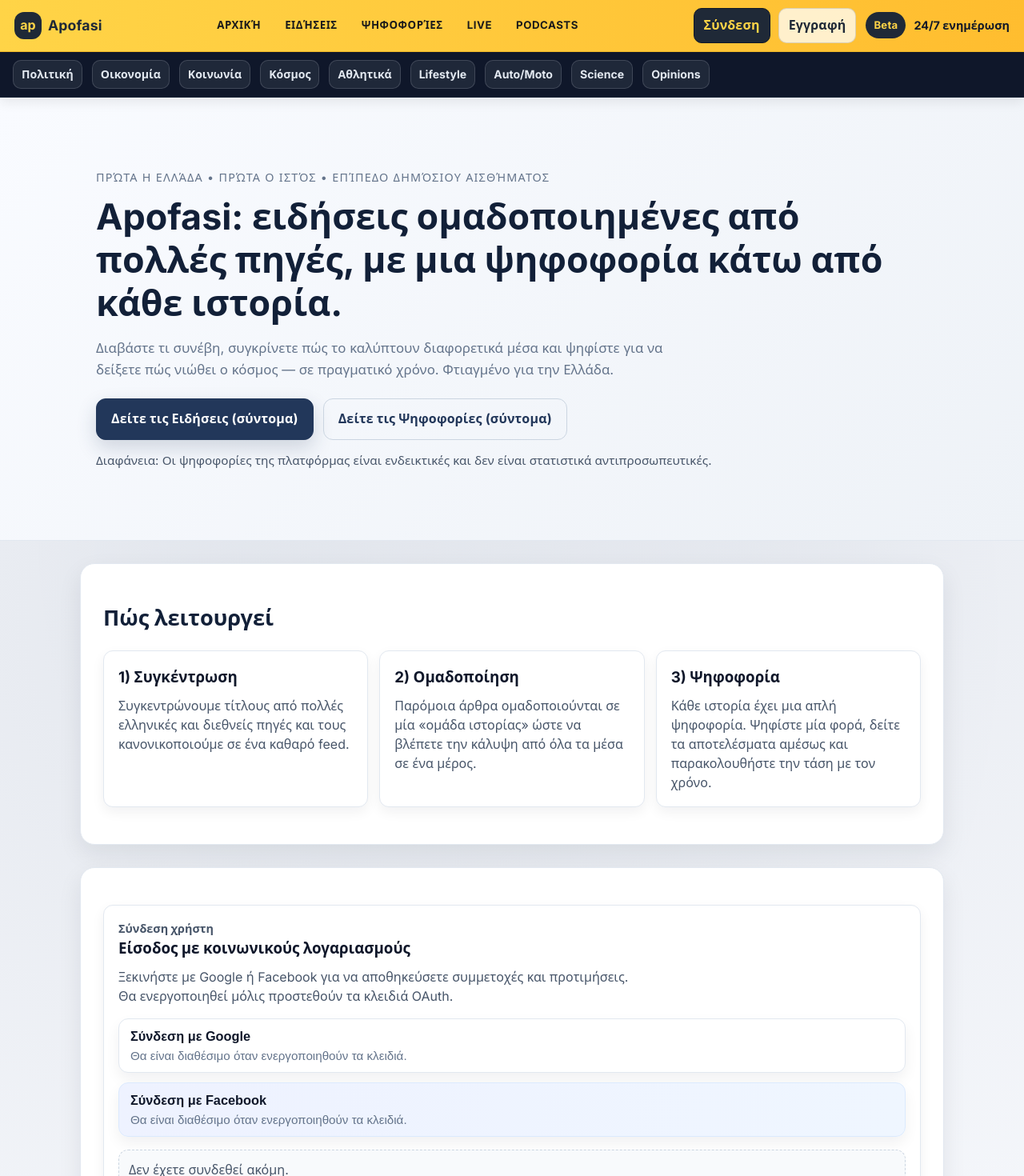
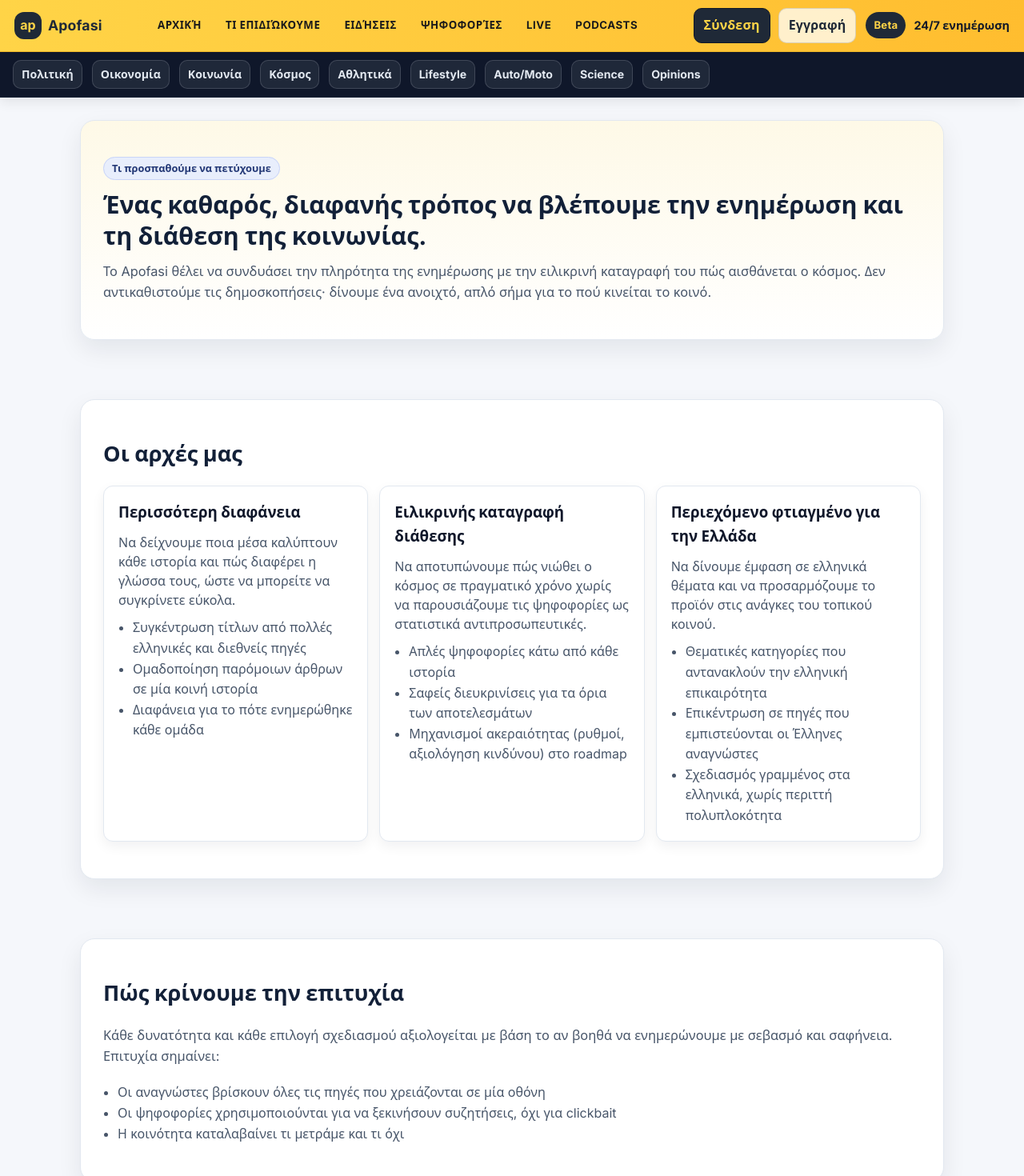
Before and after one commit to Antoniskp/apofasi, a React (Vite) app in the folder client/: page /mission in a window 1280 px wide. Shown: the top 1470 px of the page at 80% size. Built offline with nearby package versions, Linux system fonts and the light colour scheme; no server answers.

Commit message:
Add mission page detailing project goals

```diff
--- a/client/src/App.jsx
+++ b/client/src/App.jsx
@@ -4,6 +4,7 @@ import Home from "./pages/Home.jsx";
 import News from "./pages/News.jsx";
 import Polls from "./pages/Polls.jsx";
 import AuthStatus from "./pages/AuthStatus.jsx";
+import Mission from "./pages/Mission.jsx";
 
 function App() {
   return (
@@ -13,6 +14,7 @@ function App() {
         <main className="page-main">
           <Routes>
             <Route path="/" element={<Home />} />
+            <Route path="/mission" element={<Mission />} />
             <Route path="/news" element={<News />} />
             <Route path="/polls" element={<Polls />} />
             <Route path="/auth/success" element={<AuthStatus type="success" />} />
--- a/client/src/components/MenuBars.jsx
+++ b/client/src/components/MenuBars.jsx
@@ -3,6 +3,7 @@ import { useState } from "react";
 
 const topMenu = [
   { label: "Αρχική", to: "/" },
+  { label: "Τι επιδιώκουμε", to: "/mission" },
   { label: "Ειδήσεις", to: "/news" },
   { label: "Ψηφοφορίες", to: "/polls" },
   { label: "LIVE", to: "/news" },
--- a/client/src/index.css
+++ b/client/src/index.css
@@ -631,6 +631,49 @@ button:focus-visible {
   max-width: 640px;
 }
 
+.mission-page {
+  display: flex;
+  flex-direction: column;
+  gap: 18px;
+  padding: 0 14px 32px;
+}
+
+.mission-hero {
+  text-align: left;
+  background: linear-gradient(180deg, #fef9e7 0%, #fff 100%);
+}
+
+.mission-hero h1 {
+  margin: 14px 0 10px;
+  font-size: 1.9rem;
+  line-height: 1.3;
+  color: var(--accent-strong);
+}
+
+.mission-lede {
+  margin: 0;
+  color: var(--ink-muted);
+  font-size: 1.02rem;
+}
+
+.mission-grid {
+  align-items: stretch;
+}
+
+.mission-card h3 {
+  margin-bottom: 10px;
+}
+
+.mission-card .list {
+  margin-top: 10px;
+}
+
+.mission-success {
+  display: flex;
+  flex-direction: column;
+  gap: 10px;
+}
+
 .error-text {
   color: #b91c1c;
   font-weight: 600;
--- /dev/null
+++ b/client/src/pages/Mission.jsx
@@ -0,0 +1,87 @@
+import React from "react";
+
+const pillars = [
+  {
+    title: "Περισσότερη διαφάνεια",
+    description:
+      "Να δείχνουμε ποια μέσα καλύπτουν κάθε ιστορία και πώς διαφέρει η γλώσσα τους, ώστε να μπορείτε να συγκρίνετε εύκολα.",
+    points: [
+      "Συγκέντρωση τίτλων από πολλές ελληνικές και διεθνείς πηγές",
+      "Ομαδοποίηση παρόμοιων άρθρων σε μία κοινή ιστορία",
+      "Διαφάνεια για το πότε ενημερώθηκε κάθε ομάδα"
+    ]
+  },
+  {
+    title: "Ειλικρινής καταγραφή διάθεσης",
+    description:
+      "Να αποτυπώνουμε πώς νιώθει ο κόσμος σε πραγματικό χρόνο χωρίς να παρουσιάζουμε τις ψηφοφορίες ως στατιστικά αντιπροσωπευτικές.",
+    points: [
+      "Απλές ψηφοφορίες κάτω από κάθε ιστορία",
+      "Σαφείς διευκρινίσεις για τα όρια των αποτελεσμάτων",
+      "Μηχανισμοί ακεραιότητας (ρυθμοί, αξιολόγηση κινδύνου) στο roadmap"
+    ]
+  },
+  {
+    title: "Περιεχόμενο φτιαγμένο για την Ελλάδα",
+    description:
+      "Να δίνουμε έμφαση σε ελληνικά θέματα και να προσαρμόζουμε το προϊόν στις ανάγκες του τοπικού κοινού.",
+    points: [
+      "Θεματικές κατηγορίες που αντανακλούν την ελληνική επικαιρότητα",
+      "Επικέντρωση σε πηγές που εμπιστεύονται οι Έλληνες αναγνώστες",
+      "Σχεδιασμός γραμμένος στα ελληνικά, χωρίς περιττή πολυπλοκότητα"
+    ]
+  }
+];
+
+const successSignals = [
+  "Οι αναγνώστες βρίσκουν όλες τις πηγές που χρειάζονται σε μία οθόνη",
+  "Οι ψηφοφορίες χρησιμοποιούνται για να ξεκινήσουν συζητήσεις, όχι για clickbait",
+  "Η κοινότητα καταλαβαίνει τι μετράμε και τι όχι"
+];
+
+export default function Mission() {
+  return (
+    <div className="mission-page">
+      <section className="section mission-hero">
+        <span className="pill">Τι προσπαθούμε να πετύχουμε</span>
+        <h1>Ένας καθαρός, διαφανής τρόπος να βλέπουμε την ενημέρωση και τη διάθεση της κοινωνίας.</h1>
+        <p className="mission-lede">
+          Το Apofasi θέλει να συνδυάσει την πληρότητα της ενημέρωσης με την ειλικρινή καταγραφή του πώς αισθάνεται ο
+          κόσμος. Δεν αντικαθιστούμε τις δημοσκοπήσεις· δίνουμε ένα ανοιχτό, απλό σήμα για το πού κινείται το κοινό.
+        </p>
+      </section>
+
+      <section className="section">
+        <h2 className="section-title">Οι αρχές μας</h2>
+        <div className="grid-2 mission-grid">
+          {pillars.map((pillar) => (
+            <div key={pillar.title} className="card mission-card">
+              <h3>{pillar.title}</h3>
+              <p>{pillar.description}</p>
+              <ul className="list">
+                {pillar.points.map((point) => (
+                  <li key={point}>{point}</li>
+                ))}
+              </ul>
+            </div>
+          ))}
+        </div>
+      </section>
+
+      <section className="section">
+        <h2 className="section-title">Πώς κρίνουμε την επιτυχία</h2>
+        <div className="mission-success">
+          <p className="mission-lede">
+            Κάθε δυνατότητα και κάθε επιλογή σχεδιασμού αξιολογείται με βάση το αν βοηθά να ενημερώνουμε με σεβασμό και
+            σαφήνεια. Επιτυχία σημαίνει:
+          </p>
+          <ul className="list">
+            {successSignals.map((signal) => (
+              <li key={signal}>{signal}</li>
+            ))}
+          </ul>
+        </div>
+      </section>
+    </div>
+  );
+}
```
